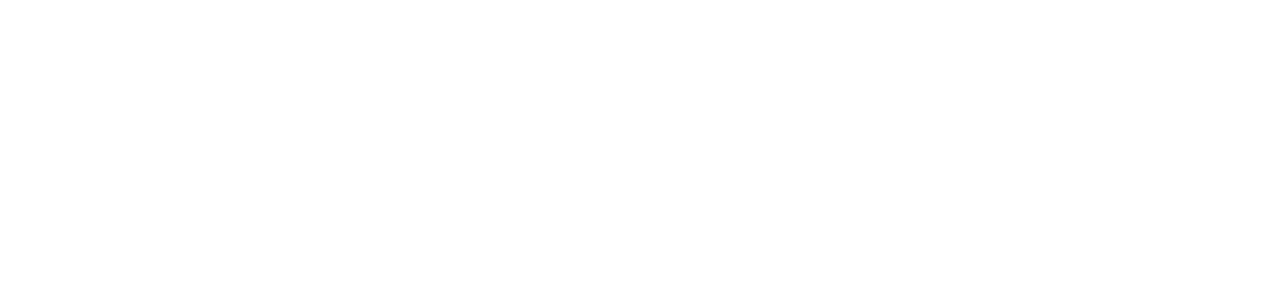
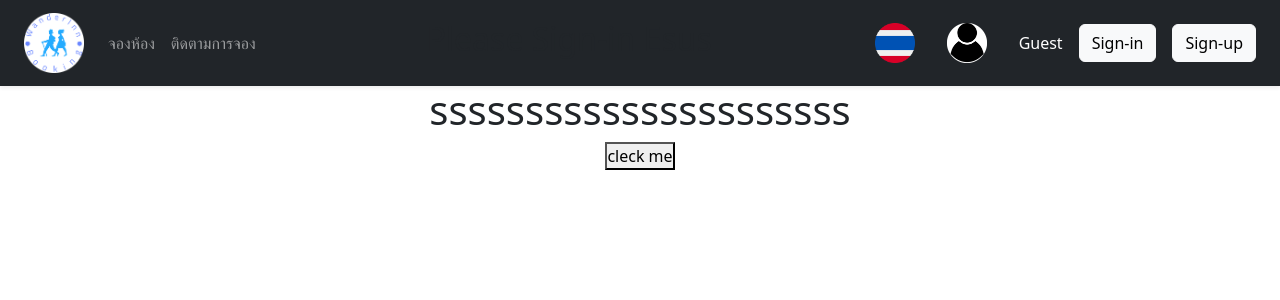
Before and after one commit to Nagalin/WanderInn, a React (Vite) app in the folder frontend/: page /booking in a window 1280 px wide. Before the commit this address had no page. Shown: the top 300 px of the page. Built offline with nearby package versions, Linux system fonts and the light colour scheme.

Commit message:
Adjust-Navbar&Homepage a bit

```diff
--- a/frontend/src/App.tsx
+++ b/frontend/src/App.tsx
@@ -4,6 +4,7 @@ import Homepage from "./pages/Homepage";
 // import Loginform from './feature/login/components/Loginform'
 import Navbar from "./components/Navbar";
 import { Route, Routes } from "react-router-dom";
+import Booking from "./pages/Booking";
 const App = () => {
   return (
     <>
@@ -12,6 +13,7 @@ const App = () => {
         {/* <Route element={<Protected/>}> */}
         <Route element={<Navbar />}>
           <Route path="/homepage" element={<Homepage />} />
+          <Route path="/booking" element={<Booking />} />
         </Route>
       </Routes>
     </>
--- a/frontend/src/components/Navbar.tsx
+++ b/frontend/src/components/Navbar.tsx
@@ -1,4 +1,4 @@
-import { Navbar as NavbarBs , Nav, Modal } from "react-bootstrap";
+import { Navbar as NavbarBs, Nav, Modal, NavLink } from "react-bootstrap";
 import Logo from "../assets/logo.png";
 import ThIcon from "../assets/th.jpg";
 import Usg from "../assets/user.png";
@@ -20,21 +20,25 @@ function Navbar() {
   return (
     <>
       <NavbarBs
-      className="justify-content-between"
-      bg="primary"
+        className="justify-content-between shadow-sm"
+        bg="dark"
         data-bs-theme="dark"
       >
         <div className="d-flex align-items-center ms-4">
           <NavbarBs.Brand href="/Homepage">
             <img
-            style={{ height: "60px", width: "60px", objectFit: "cover"}}
+              style={{ height: "60px", width: "60px", objectFit: "cover" }}
               alt="Logo"
               src={Logo}
             />
           </NavbarBs.Brand>
-        <Nav >
-          <Nav.Link href="#home">จองห้อง</Nav.Link>
-          <Nav.Link href="#features">ติดตามการจอง</Nav.Link>
+          <Nav>
+            <Nav.Link to="/booking" as={NavLink}>
+              จองห้อง
+            </Nav.Link>
+            <Nav.Link to="/trackingBooking" as={NavLink}>
+              ติดตามการจอง
+            </Nav.Link>
           </Nav>
         </div>
 
@@ -57,20 +61,26 @@ function Navbar() {
               src={Usg}
             />
           </NavbarBs.Brand>
-        <h2>Guest555</h2>
-        <Nav.Link onClick={handleShowSignIn}><Button variant="light">Sign-in</Button></Nav.Link>
-        <Nav.Link onClick={handleShowSignUp}><Button variant="light">Sign-up</Button></Nav.Link>
+          <Nav.Link onClick={handleShowSignIn}>
+            <p className="mt-3" style={{ color: "white" }}>
+              Guest
+            </p>
+          </Nav.Link>
+          <Nav.Link onClick={handleShowSignIn}>
+            <Button variant="light">Sign-in</Button>
+          </Nav.Link>
+          <Nav.Link onClick={handleShowSignUp}>
+            <Button variant="light">Sign-up</Button>
+          </Nav.Link>
         </div>
       </NavbarBs>
       <Modal show={showSignIn} onHide={handleCloseSignIn}>
-      <Loginform/>
-
+        <Loginform />
       </Modal>
       <Modal show={showSignUp} onHide={handleCloseSignUp}>
-      <Signupform/>
-
+        <Signupform />
       </Modal>
-    <Outlet/>
+      <Outlet />
       {/* children */}
     </>
   );
--- a/frontend/src/pages/Booking.tsx
+++ b/frontend/src/pages/Booking.tsx
@@ -1,10 +1,9 @@
 // rafce create fast component
 import React from 'react'
 import Navbar from '../components/Navbar'
-const Homepage = () => {
+const Booking = () => {
   return (
     <>
-    <Navbar/>
     <center>
     <h1>ssssssssssssssssssssss</h1>
     <button>cleck me</button>
@@ -13,4 +12,4 @@ const Homepage = () => {
   )
 }
 
-export default Homepage
+export default Booking
--- a/frontend/src/pages/Homepage.tsx
+++ b/frontend/src/pages/Homepage.tsx
@@ -1,11 +1,21 @@
 // rafce create fast component
-import React from "react";
-import { Button, Image, Ratio, Spinner } from "react-bootstrap";
+import React, { useState } from "react";
+import { Button, Image, Modal, Ratio, Spinner } from "react-bootstrap";
 import homeBg from "../assets/homeBg.jpg";
 import Carousel from "react-bootstrap/Carousel";
 import greenScreen from "../assets/green.png";
+import Loginform from "../features/login/components/Loginform";
+import Signupform from "../features/signup/Signupform";
 
 const Homepage = () => {
+  const [showSignIn, setShowSignIn] = useState(false);
+  const [showSignUp, setShowSignUp] = useState(false);
+  const handleCloseSignIn = () => setShowSignIn(false);
+  const handleCloseSignUp = () => setShowSignUp(false);
+
+  const handleShowSignIn = () => setShowSignIn(true);
+  const handleShowSignUp = () => setShowSignUp(true);
+
   return (
     <>
       <center>
@@ -22,10 +32,10 @@ const Homepage = () => {
           <div className="insideBg">
             <h1 className="text-white">WanderInn</h1>
             <h2 className="text-white">เริ่มต้นการท่องเที่ยวของคุณได้ที่นี่</h2>
-            <Button variant="info">เข้าสู่ระบบ</Button>{' '}
-            <a href="">
-              <p
+            <Button variant="info" onClick={handleShowSignIn}>เข้าสู่ระบบ</Button>{' '}
+              <p onClick={handleShowSignUp}
                 style={{
+                  color:"skyblue",
                   marginTop: "15px",
                   textDecoration: "none",
                   cursor: "underline",
@@ -33,7 +43,7 @@ const Homepage = () => {
               >
                 ยังไม่มีบัญชี? สมัครสมาชิกที่นี่
               </p>
-            </a>
+
           </div>
         </div>
 
@@ -156,6 +166,14 @@ const Homepage = () => {
           </div>
         </div>
       </center>
+      <Modal show={showSignIn} onHide={handleCloseSignIn}>
+      <Loginform/>
+
+    </Modal>
+    <Modal show={showSignUp} onHide={handleCloseSignUp}>
+      <Signupform/>
+
+    </Modal>
     </>
   );
 };
```
Lines whose indentation alone changed are shown as unchanged.
